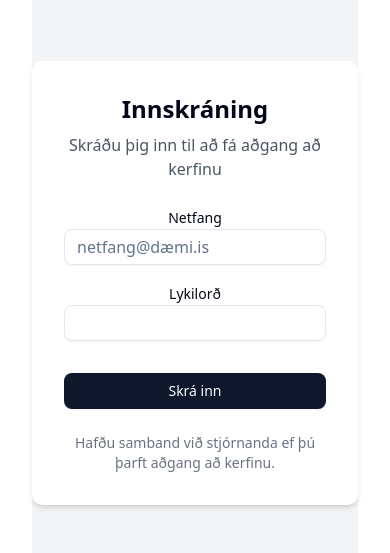
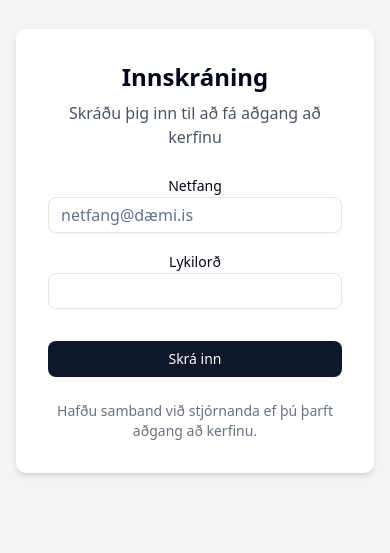
Before and after one commit to arnorb/residencynow, a React (Vite) app: page / in a window 390 px wide. Shown: the part 171-724 px from the top of the page. Built offline with nearby package versions, Linux system fonts and the light colour scheme; no server answers; the database is empty; what @react-pdf/renderer would draw is missing.

Commit message:
Enhance LoginPage component: add useEffect to manage body background color on mount and unmount, and update layout for improved responsiveness.

```diff
--- a/src/components/LoginPage.tsx
+++ b/src/components/LoginPage.tsx
@@ -1,4 +1,4 @@
-import { useState } from 'react';
+import { useState, useEffect } from 'react';
 import { useAuth } from '../contexts/AuthContext';
 import { Button } from './ui/button';
 import { Input } from './ui/input';
@@ -8,6 +8,20 @@ const LoginPage = () => {
   const [password, setPassword] = useState('');
   const [isSubmitting, setIsSubmitting] = useState(false);
   const { login, loading: authLoading, error: authError } = useAuth();
+
+  // Apply the background color to the body when the component mounts
+  useEffect(() => {
+    // Save the original body background
+    const originalBackground = document.body.style.background;
+
+    // Apply gray background to the body
+    document.body.style.background = 'rgb(243, 244, 246)'; // bg-gray-100 equivalent
+
+    // Clean up when component unmounts
+    return () => {
+      document.body.style.background = originalBackground;
+    };
+  }, []);
 
   const handleSubmit = async (e: React.FormEvent) => {
     e.preventDefault();
@@ -36,8 +50,8 @@ const LoginPage = () => {
   const error = authError;
 
   return (
-    <div className="flex items-center justify-center min-h-screen bg-gray-100">
-      <div className="w-[400px] bg-white p-8 rounded-lg shadow-md">
+    <div className="fixed inset-0 bg-gray-100 flex items-center justify-center p-4">
+      <div className="w-full max-w-[400px] bg-white p-8 rounded-lg shadow-md">
         <div className="mb-6">
           <h2 className="text-2xl font-bold mb-2">Innskráning</h2>
           <p className="text-gray-600">Skráðu þig inn til að fá aðgang að kerfinu</p>
```
